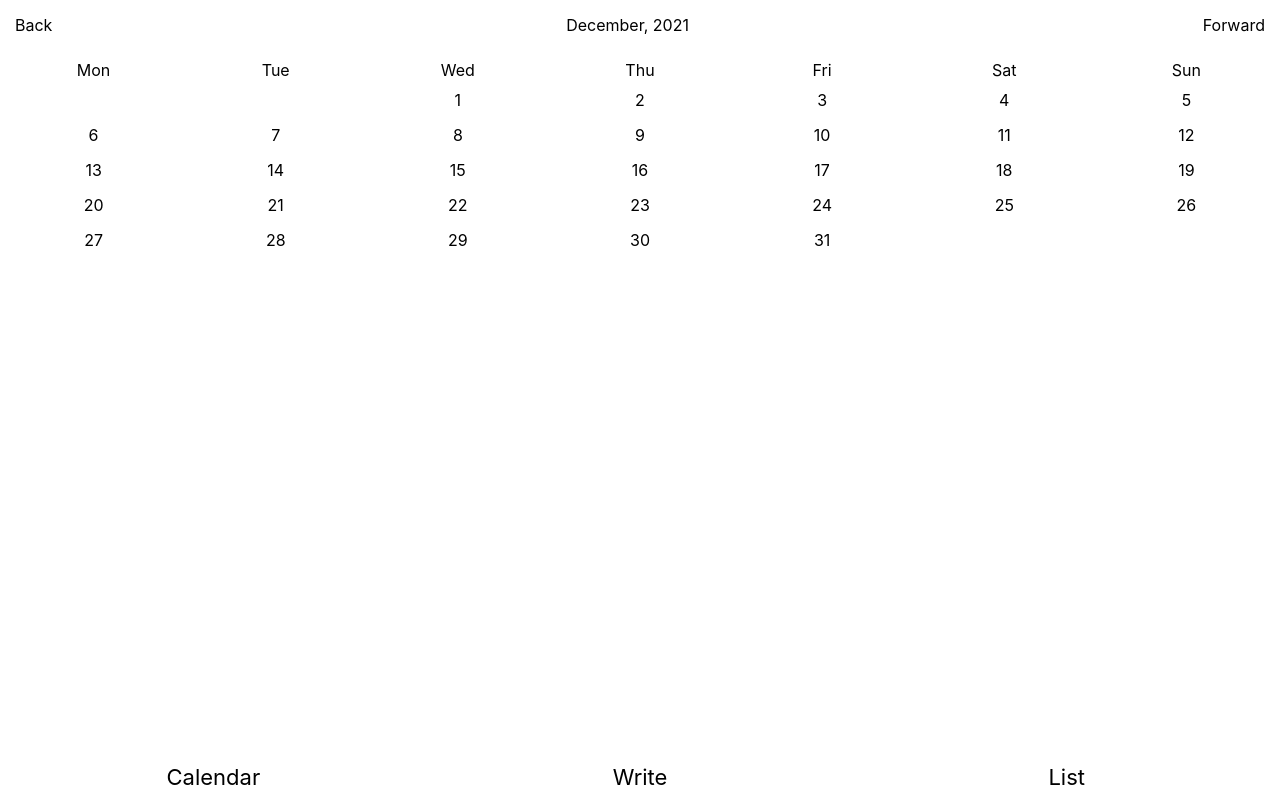
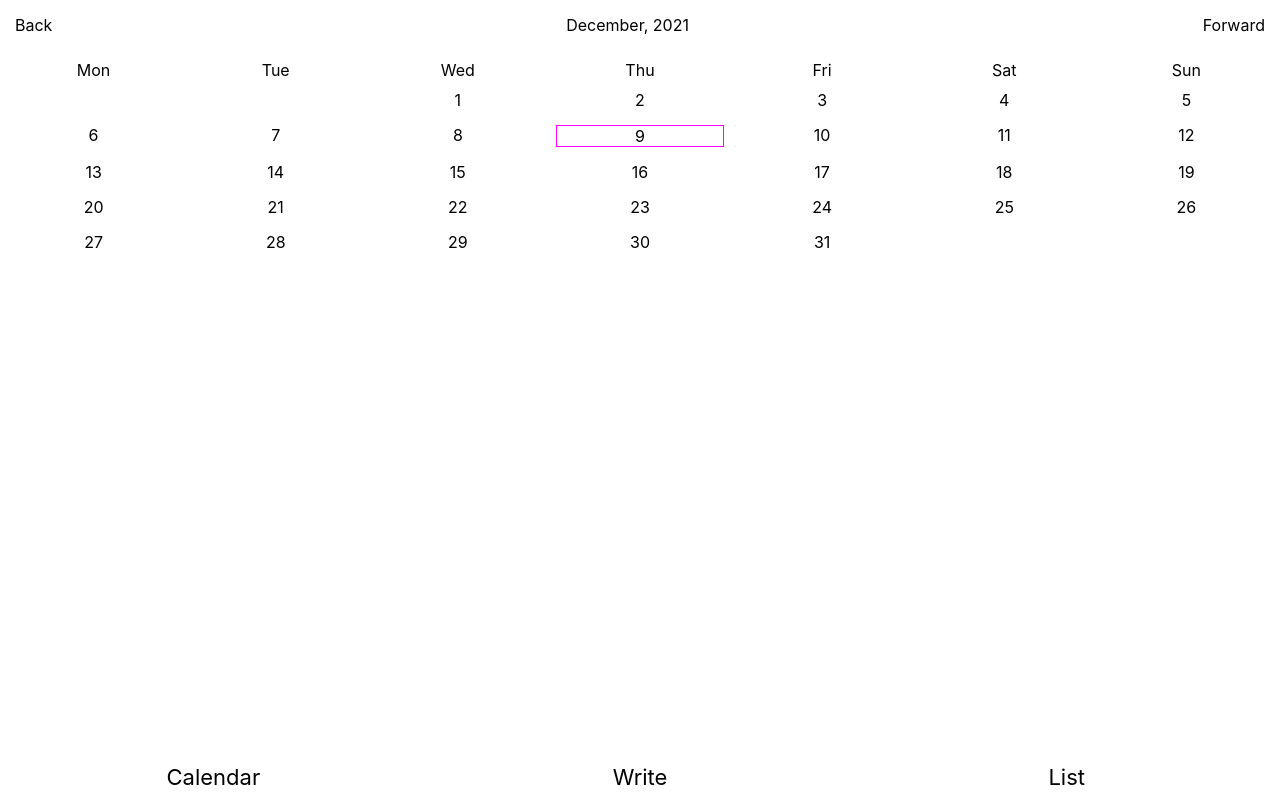
Before and after one commit to r0stig/my-journal, a React (Create React App) app in the folder client/: page / in a window 1280 px wide. Both pictures are taken after a click on the link "Calendar". Built offline with nearby package versions, Linux system fonts and the light colour scheme; the HTML template or start-up script is replaced by a standard one.

Commit message:
feat: mark today

```diff
--- a/client/src/pages/calendar/calendar-styles.tsx
+++ b/client/src/pages/calendar/calendar-styles.tsx
@@ -27,12 +27,16 @@ export const WeekdayContainer = styled.div`
 
 interface DayProps {
   marked?: boolean
+  today?: boolean
 }
 
 export const Day = styled.div<DayProps>`
   text-align: center;
   ${props => props.marked && css`
     font-weight: 700;
+  `}
+  ${props => props.today && css`
+    border: 1px solid #f0f;
   `}
 `
 
--- a/client/src/pages/calendar/calendar.tsx
+++ b/client/src/pages/calendar/calendar.tsx
@@ -1,5 +1,5 @@
 import React from 'react'
-import { getDay, getDaysInMonth } from 'date-fns'
+import { isSameDay, getDay, getDaysInMonth } from 'date-fns'
 import { Container, Current, Day, DaysContainer, Nav, NavigatorContainer, WeekdayContainer, WeekdayHeader } from './calendar-styles'
 import { getEntries } from '../../lib/store'
 
@@ -38,15 +38,17 @@ interface Props {
 export const Calendar: React.FC<Props> = ({ onDayClick }) => {
   const [year, setYear] = React.useState<number>(2021)
   const [month, setMonth] = React.useState<number>(11)
-  const [days, setDays] = React.useState<Array<{date: number, hasItems: boolean}>>([])
+  const [days, setDays] = React.useState<Array<{date: number, hasItems: boolean, isToday: boolean}>>([])
 
   React.useEffect(() => {
+    const today = new Date()
     getEntries().then((entries) => {
       let days = []
       for (let i = 1; i <= getDaysInMonth(new Date(year, month)); i++) {
         days.push({
           date: i,
-          hasItems: entries.some((entry) => entry.day === `${year}-${month+1}-${leftPad(String(i), '0', 2)}`)
+          hasItems: entries.some((entry) => entry.day === `${year}-${month+1}-${leftPad(String(i), '0', 2)}`),
+          isToday: isSameDay(today, new Date(year, month, i))
         })
       }
       setDays(days)
@@ -97,6 +99,7 @@ export const Calendar: React.FC<Props> = ({ onDayClick }) => {
           <Day
             onClick={(e) => handleDayClick(e, day.date)}
             marked={day.hasItems}
+            today={day.isToday}
           >{day.date}</Day>
         ))}
       </DaysContainer>
```
